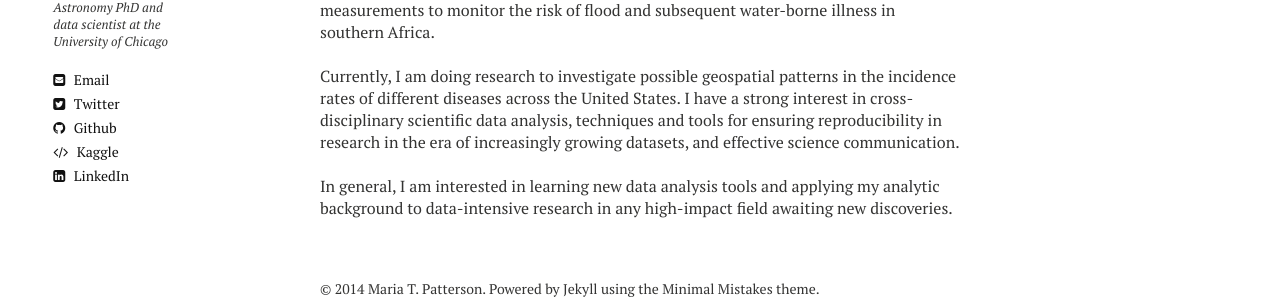
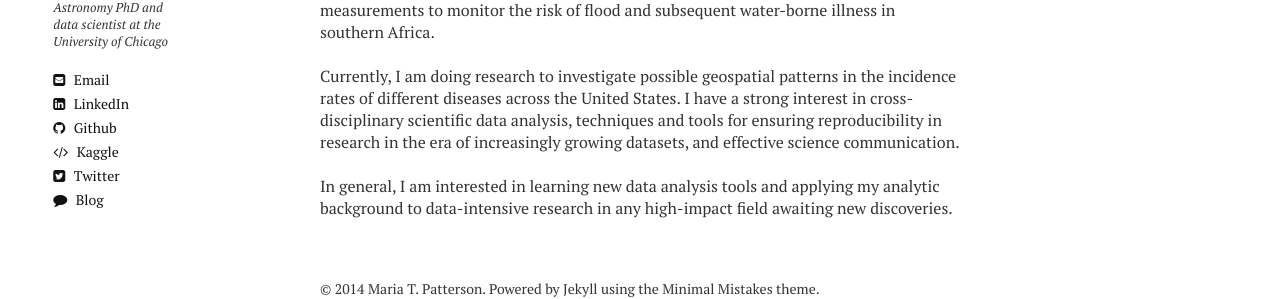
Before and after one commit to mtpatter/mtpatter.github.io, a Jekyll site: the page built from index.md, in a window 1280 px wide. Shown: the part 629-928 px from the top of the page. Built offline with Jekyll 4.4.1, drawn with Linux system fonts in a browser that asks for light colours; nearby versions of some CDN libraries.

Commit message:
adding blog to author bio

```diff
--- a/_config.yml
+++ b/_config.yml
@@ -14,6 +14,7 @@ owner:
   # Social networking links are used in author-bio sidebar. Update and remove as you like.
   twitter:	  OpenScienceCafe
   kaggle: 	  'users/107968/maria-patterson'
+  blog:		  http://opensciencecafe.org/
   facebook:
   github:         mtpatter
   stackoverflow:
--- a/_includes/_author-bio.html
+++ b/_includes/_author-bio.html
@@ -8,12 +8,13 @@
 <h3>{{ site.owner.name }}</h3>
 <p>{{ site.owner.bio }}</p>
 {% if site.owner.email %} <a href="mailto:{{ site.owner.email }}" class="author-social" target="_blank"><i class="fa fa-envelope-square"></i> Email</a>{% endif %}
-{% if site.owner.twitter %}<a href="http://twitter.com/{{ site.owner.twitter }}" class="author-social" target="_blank"><i class="fa fa-twitter-square"></i> Twitter</a>{% endif %}
+{% if site.owner.linkedin %}<a href="http://linkedin.com/in/{{ site.owner.linkedin }}" class="author-social" target="_blank"><i class="fa fa-linkedin-square"></i> LinkedIn</a>{% endif %}
 {% if site.owner.github %}<a href="http://github.com/{{ site.owner.github }}" class="author-social" target="_blank"><i class="fa fa-github"></i> Github</a>{% endif %}
 {% if site.owner.kaggle %}<a href="http://kaggle.com/{{ site.owner.kaggle }}" class="author-social" target="_blank"><i class="fa fa-code"></i> Kaggle</a>{% endif %}
+{% if site.owner.twitter %}<a href="http://twitter.com/{{ site.owner.twitter }}" class="author-social" target="_blank"><i class="fa fa-twitter-square"></i> Twitter</a>{% endif %}
+{% if site.owner.blog %}<a href="{{ site.owner.blog }}" class="author-social" target="_blank"><i class="fa fa-comment"></i> Blog</a>{% endif %}
 {% if site.owner.facebook %}<a href="http://facebook.com/{{ site.owner.facebook }}" class="author-social" target="_blank"><i class="fa fa-facebook-square"></i> Facebook</a>{% endif %}
 {% if site.owner.google_plus %}<a href="http://plus.google.com/+{{ site.owner.google_plus }}" class="author-social" target="_blank"><i class="fa fa-google-plus-square"></i> Google+</a>{% endif %}
-{% if site.owner.linkedin %}<a href="http://linkedin.com/in/{{ site.owner.linkedin }}" class="author-social" target="_blank"><i class="fa fa-linkedin-square"></i> LinkedIn</a>{% endif %}
 {% if site.owner.instagram %}<a href="http://instagram.com/{{ site.owner.instagram }}" class="author-social" target="_blank"><i class="fa fa-instagram"></i> Instagram</a>{% endif %}
 {% if site.owner.tumblr %}<a href="http://{{ site.owner.tumblr }}.tumblr.com" class="author-social" target="_blank"><i class="fa fa-tumblr-square"></i> Tumblr</a>{% endif %}
 {% if site.owner.stackoverflow %}<a href="http://stackoverflow.com/users/{{ site.owner.stackoverflow }}" class="author-social" target="_blank"><i class="fa fa-stack-overflow"></i> Stackoverflow</a>{% endif %}
```
